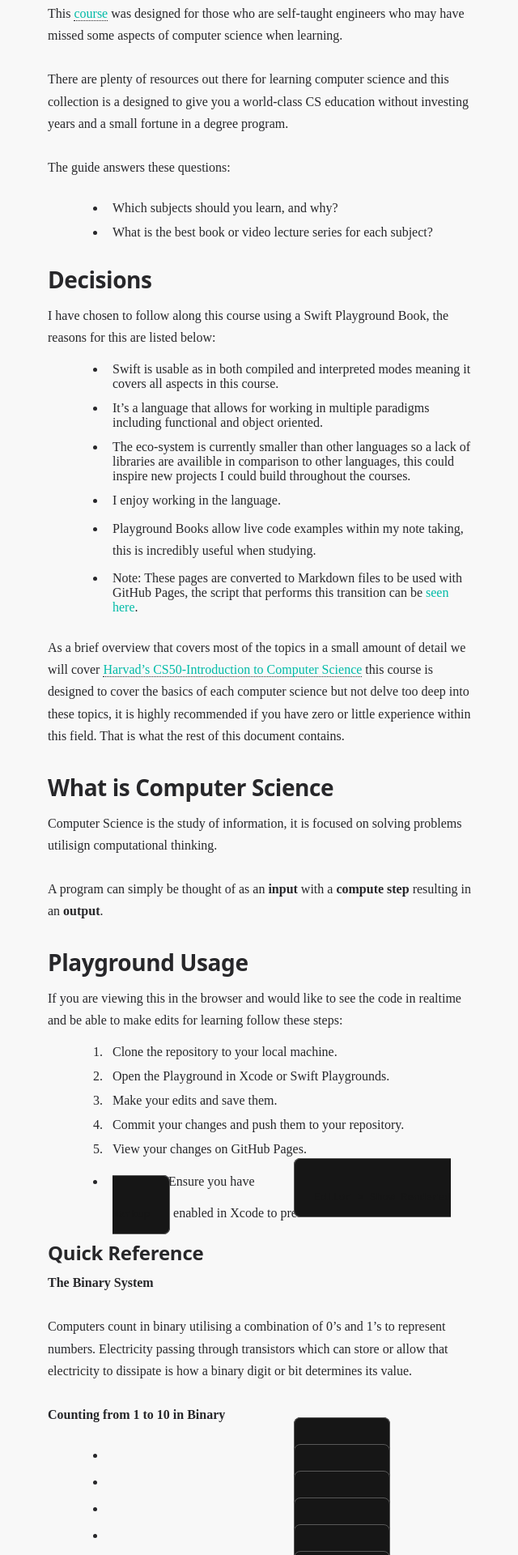
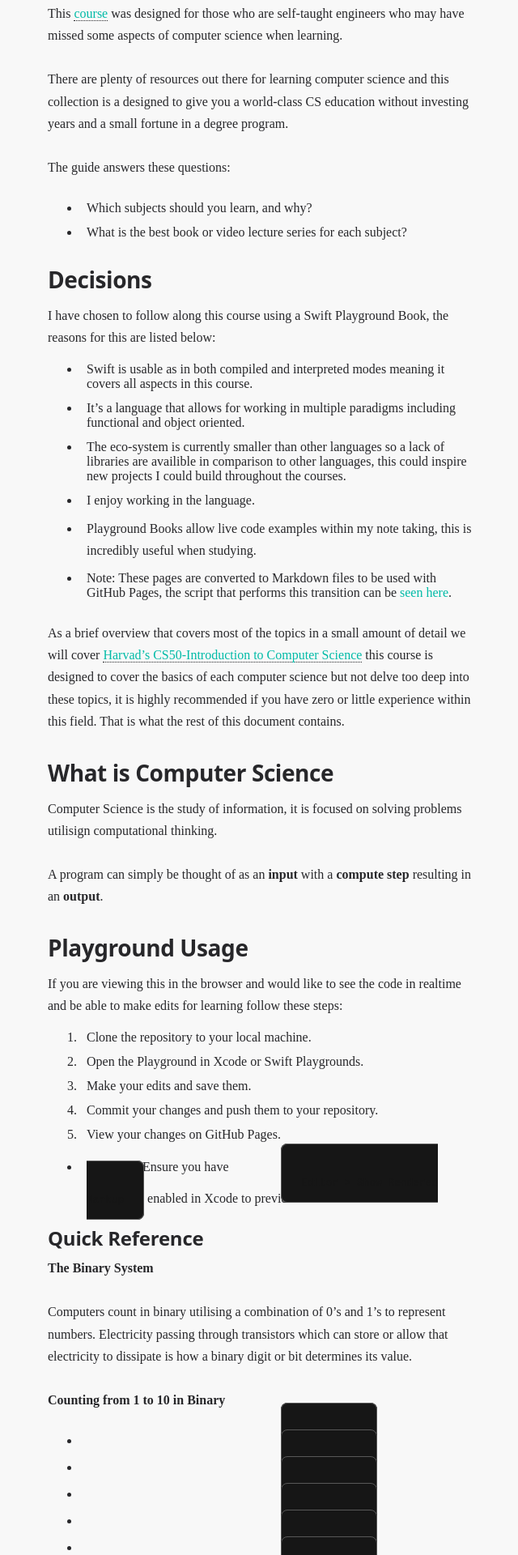
Before and after one commit to maclong9/comp-sci, a Jekyll site: the page built from docs/index.md, in a window 1280 px wide. Shown: the part 514-2434 px from the top of the page at 81% size, without its empty margins (317-957 px from the left). Built offline with Jekyll 4.4.1, drawn with Linux system fonts in a browser that asks for light colours; our own code applies the rules of GitHub Pages for plain Markdown files.

Commit message:
fix: list margin

```diff
--- a/docs/assets/css/style.css
+++ b/docs/assets/css/style.css
@@ -450,7 +450,7 @@ main {
 
     & ul,
     & ol {
-        margin-left: 2rem;
+        margin-left: 0;
         margin-block-end: 1.25lh;
         margin-block-start: 0;
         list-style-position: outside;
```
